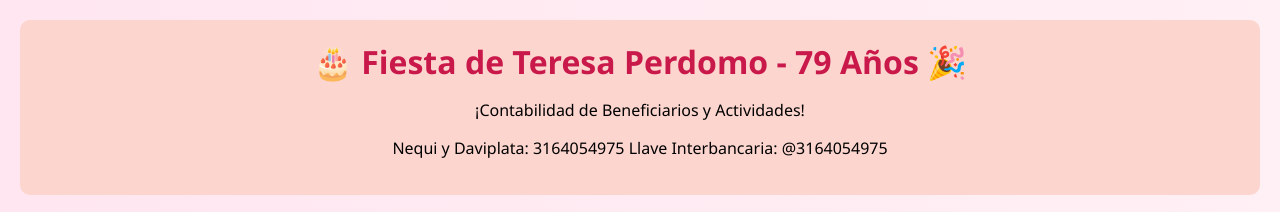
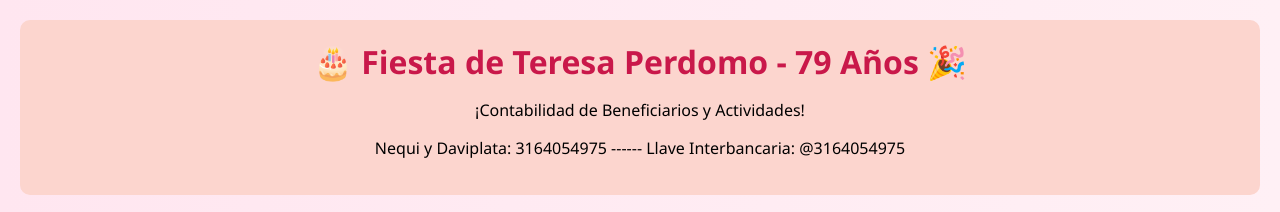
Before and after one commit to NicolaSpectrum/birdtday-teresita, a plain HTML site: page index.html in a window 1280 px wide. Shown: the top 212 px of the page. Drawn offline with Linux system fonts and the light colour scheme.

Commit message:
Update index.html

```diff
--- a/index.html
+++ b/index.html
@@ -128,7 +128,7 @@
   <header>
     <h1>🎂 Fiesta de Teresa Perdomo - 79 Años 🎉</h1>
     <p>¡Contabilidad de Beneficiarios y Actividades!</p>
-    <p> Nequi y Daviplata: 3164054975 Llave Interbancaria: @3164054975</p>
+    <p> Nequi y Daviplata: 3164054975 ------  Llave Interbancaria: @3164054975</p>
   </header>
 
   <div class="birthday-icons">
```
